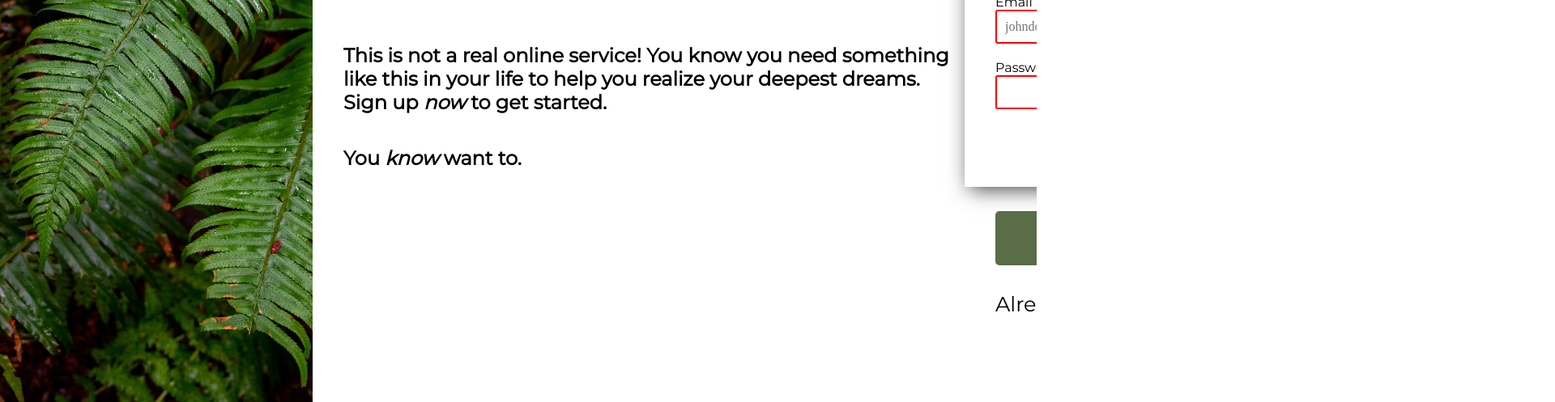
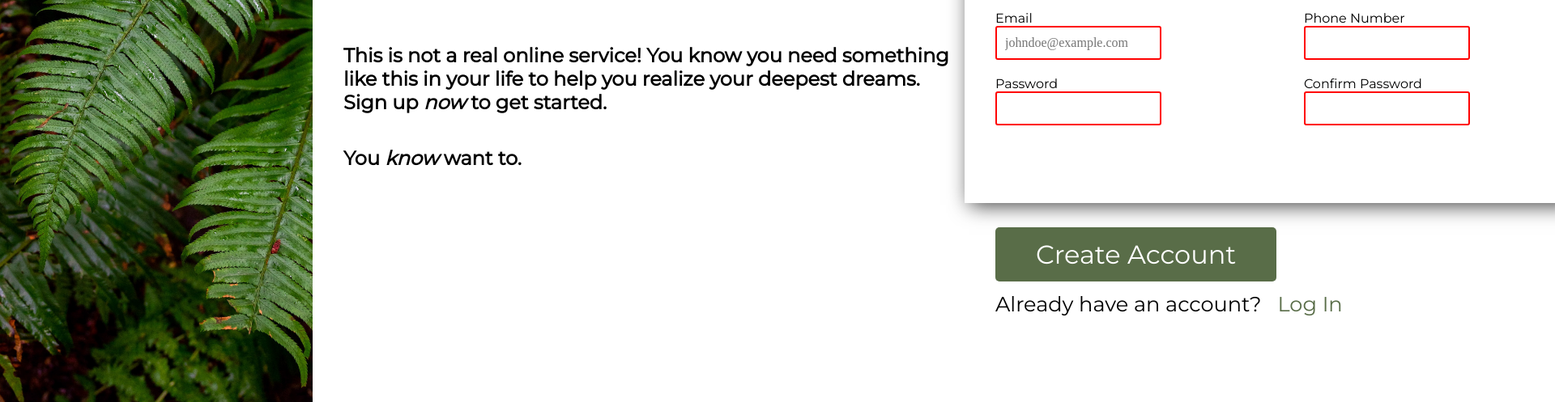
Before and after one commit to JimmyJimenez2400/Sign-Up-Project, a plain HTML site: page index.html in a window 1280 px wide. Shown: the part 303-800 px from the top of the page at 81% size, 1920 px wide, since content can reach past the window. Drawn offline with Linux system fonts and the light colour scheme.

Commit message:
Fix style for already submitted text

```diff
--- a/style.css
+++ b/style.css
@@ -34,7 +34,6 @@ a{
 .container{
     height: 100vh;
     width: 100vw;
-    overflow: hidden;
     display: flex;
 }
 
@@ -171,8 +170,6 @@ fieldset{
 
 
 .already-created-account{
-    padding-top: 20px;
-    padding-bottom: 20px;
     margin-top: 2px;
     font-size: 1.6rem;
     display: flex;
```
